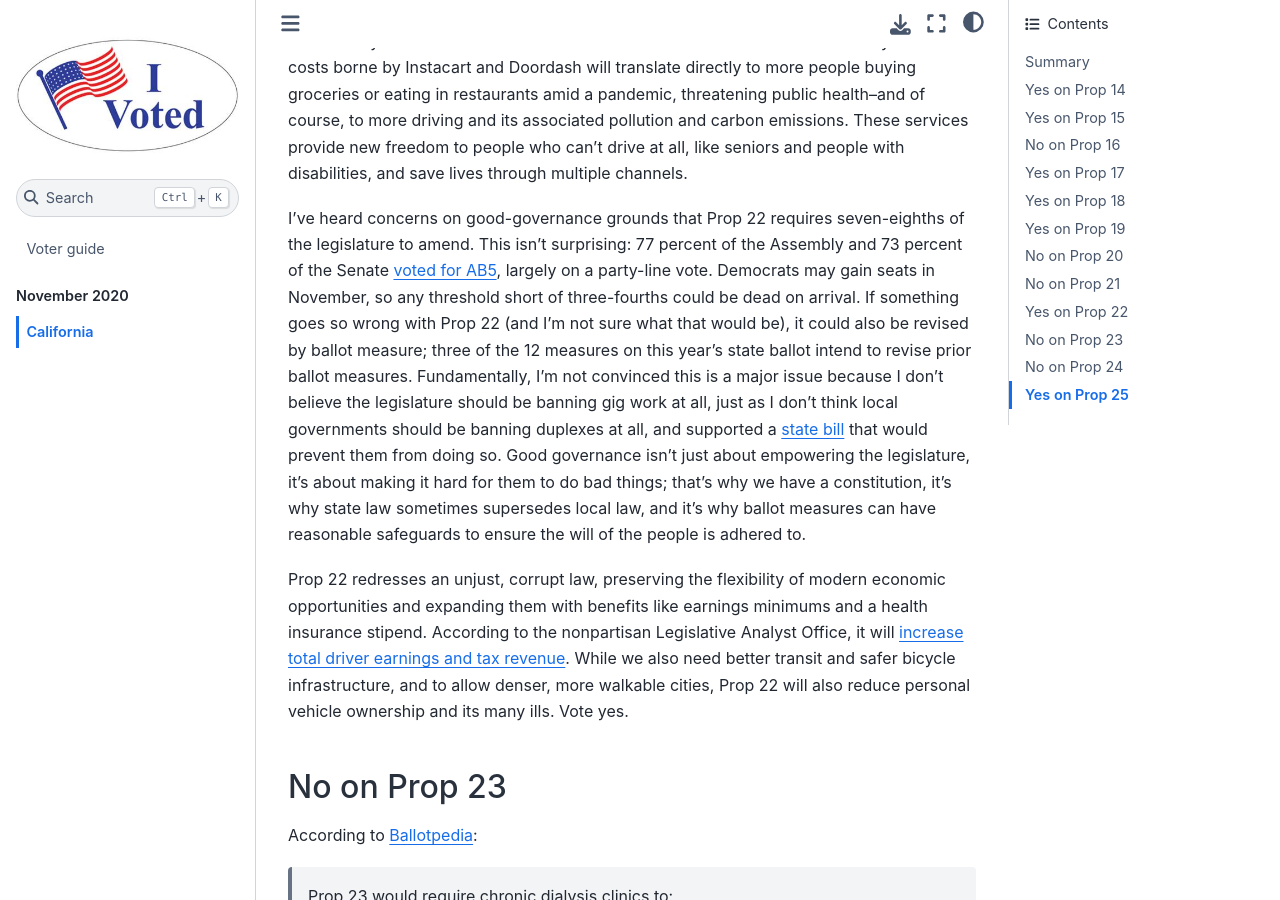
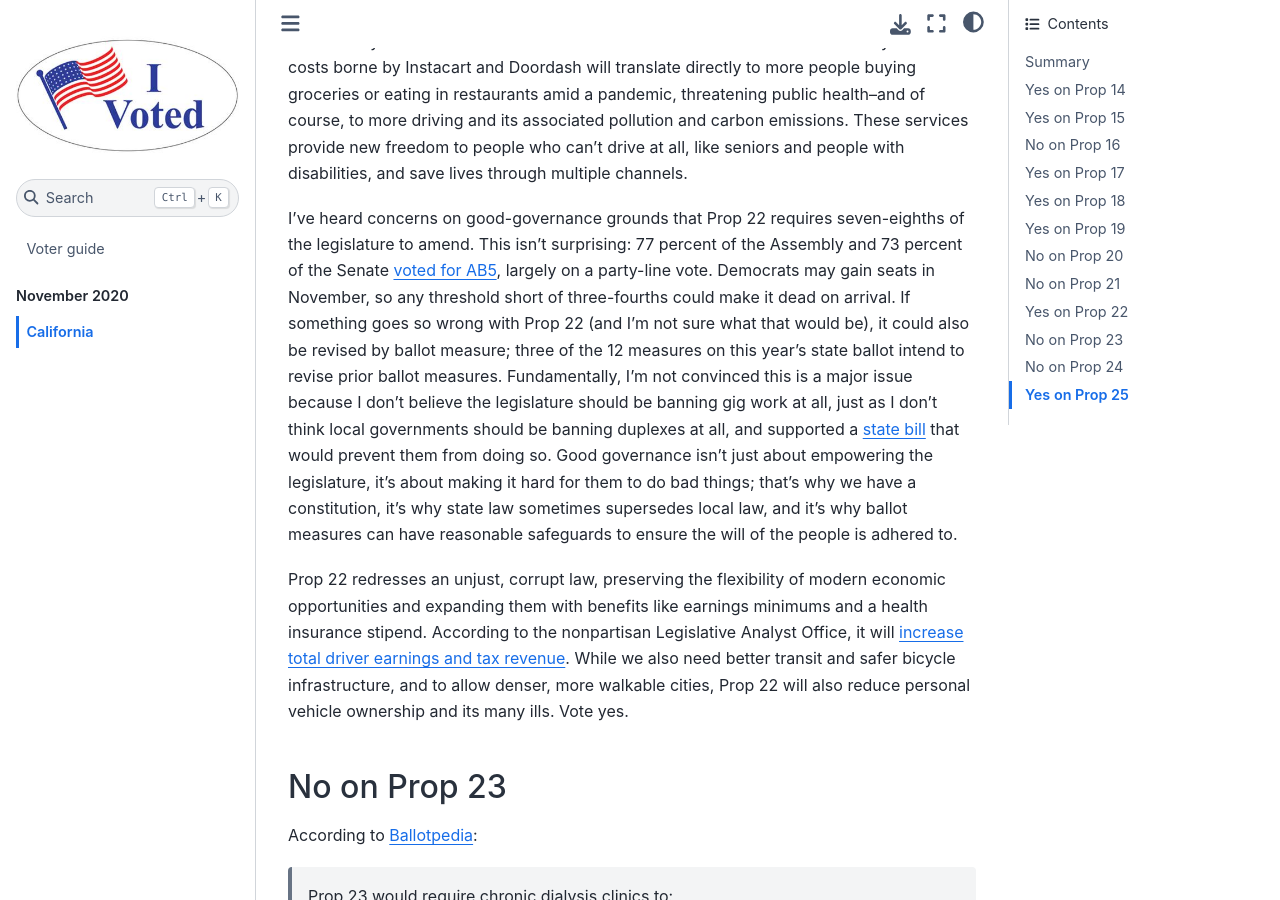
Before and after one commit to MaxGhenis/vote, a Jupyter Book: the page built from docs/nov2020/california.md, in a window 1280 px wide and 900 px high, scrolled down 11677 px. Built offline with Jupyter Book 1.0.4 settings and Sphinx 7.4.7 and the Sphinx Book theme 1.1.4, drawn with Linux system fonts in a browser that asks for light colours.

Commit message:
minor chg

```diff
--- a/docs/nov2020/california.md
+++ b/docs/nov2020/california.md
@@ -172,7 +172,7 @@ Our experience is typical of Californians. I applaud people who can live without
 
 I've heard concerns on good-governance grounds that Prop 22 requires seven-eighths of the legislature to amend.
 This isn't surprising: 77 percent of the Assembly and 73 percent of the Senate [voted for AB5](https://leginfo.legislature.ca.gov/faces/billVotesClient.xhtml?bill_id=201920200AB5), largely on a party-line vote.
-Democrats may gain seats in November, so any threshold short of three-fourths could be dead on arrival.
+Democrats may gain seats in November, so any threshold short of three-fourths could make it dead on arrival.
 If something goes so wrong with Prop 22 (and I'm not sure what that would be), it could also be revised by ballot measure; three of the 12 measures on this year's state ballot intend to revise prior ballot measures.
 Fundamentally, I'm not convinced this is a major issue because I don't believe the legislature should be banning
 gig work at all, just as I don't think local governments should be banning duplexes at all, and supported
```
